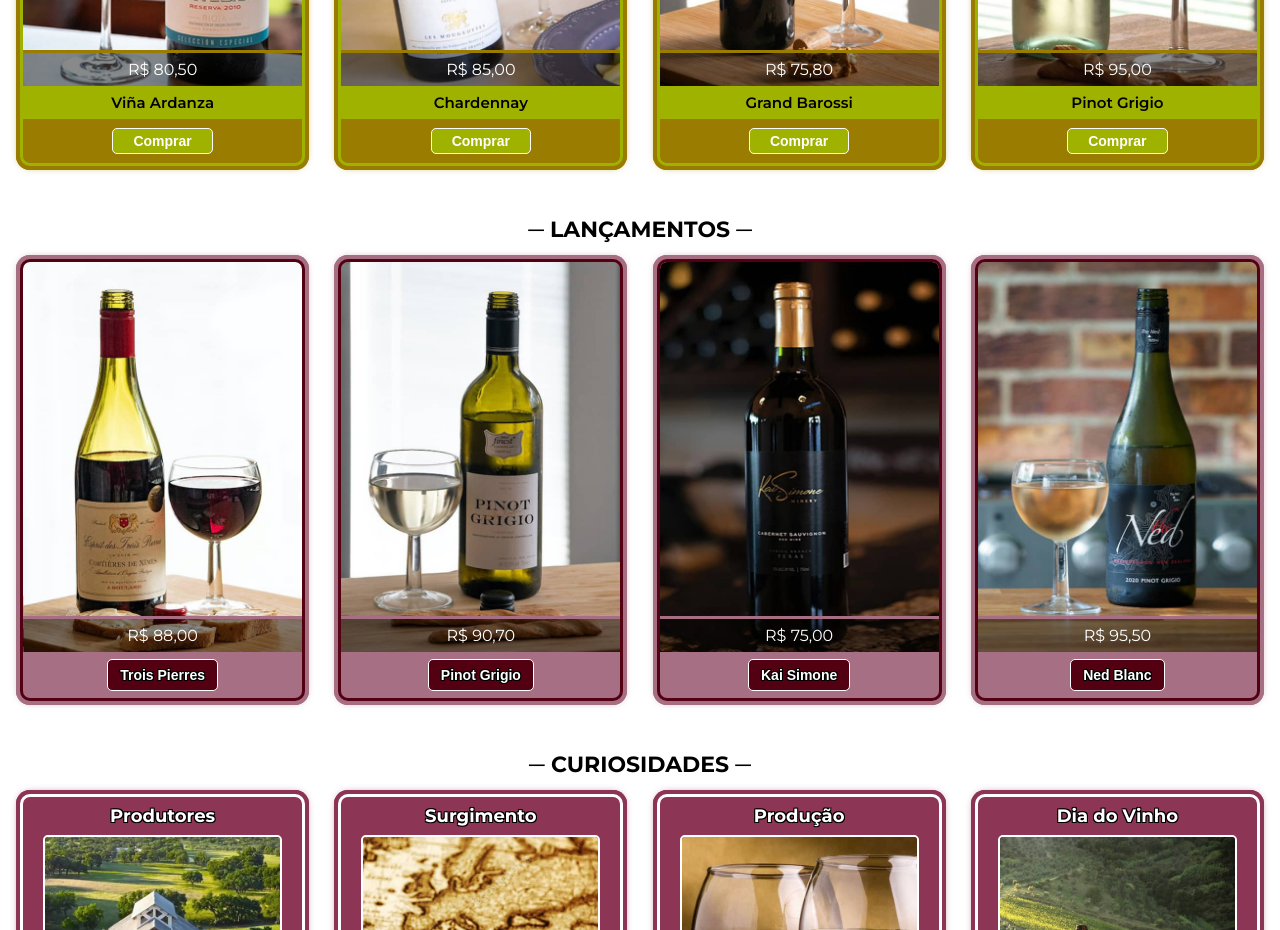
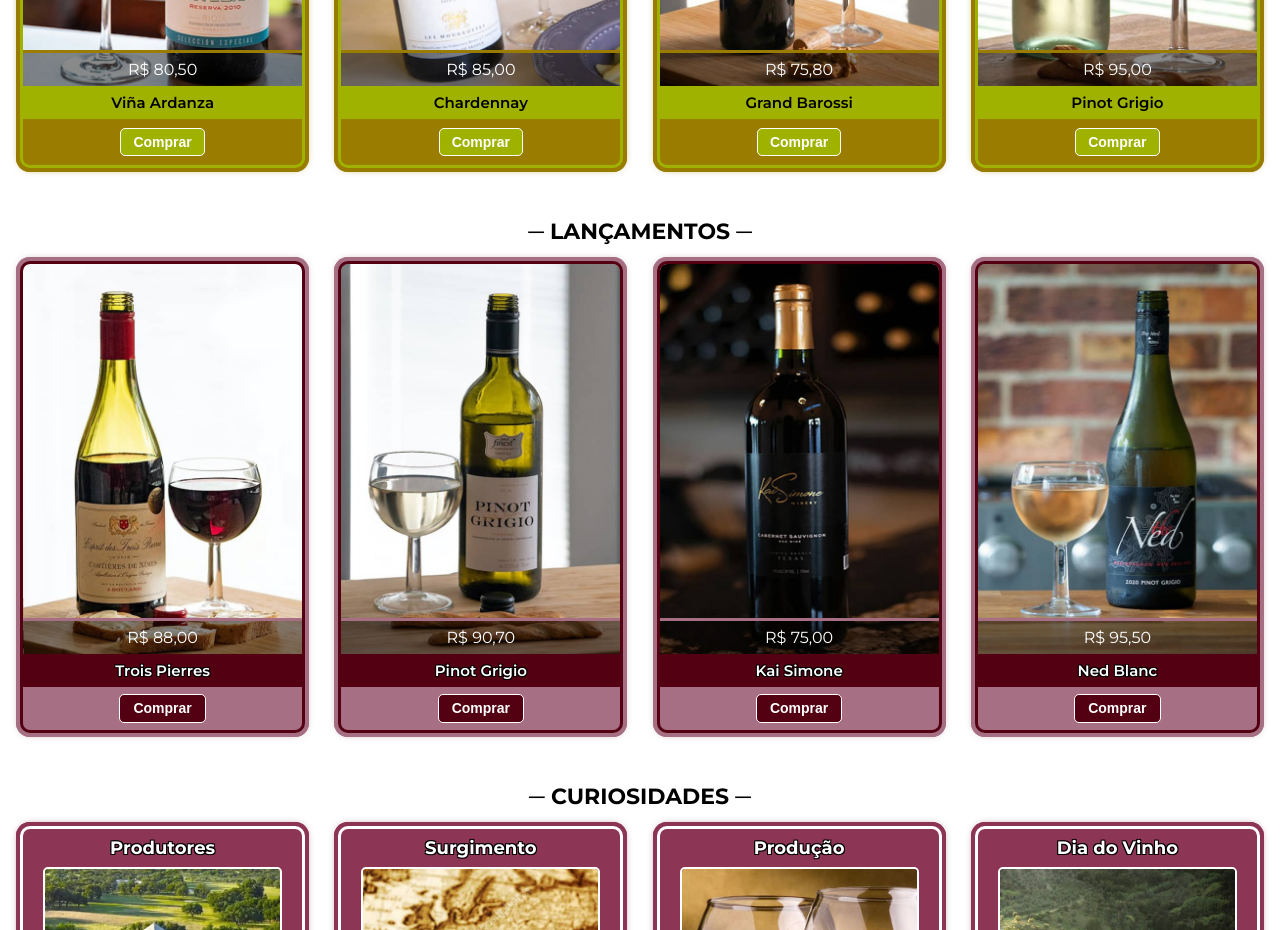
Before and after one commit to ChristianBDevezas/projetodh-teste, a website: page index.html in a window 1280 px wide. Shown: the part 1500-2430 px from the top of the page. Drawn offline with Linux system fonts and the light colour scheme.

Commit message:
adiciona botao comprar

```diff
--- a/index.html
+++ b/index.html
@@ -298,7 +298,8 @@
                     </header>
 
                     <footer>
-                        <button class="release__item__name">Trois Pierres</button>
+                        <span class="release__item__name">Trois Pierres</span>
+                        <button class="release__item__btn">Comprar</button>
                     </footer>
                 </article>
 
@@ -312,7 +313,8 @@
                     </header>
 
                     <footer>
-                        <button class="release__item__name">Pinot Grigio</button>
+                        <span class="release__item__name">Pinot Grigio</span>
+                        <button class="release__item__btn">Comprar</button>
                     </footer>
                 </article>
 
@@ -326,7 +328,8 @@
                     </header>
 
                     <footer>
-                        <button class="release__item__name">Kai Simone</button>
+                        <span class="release__item__name">Kai Simone</span>
+                        <button class="release__item__btn">Comprar</button>
                     </footer>
                 </article>
 
@@ -340,7 +343,8 @@
                     </header>
 
                     <footer>
-                        <button class="release__item__name">Ned Blanc</button>
+                        <span class="release__item__name">Ned Blanc</span>
+                        <button class="release__item__btn">Comprar</button>
                     </footer>
                 </article>
             </div>
--- a/public/css/home.css
+++ b/public/css/home.css
@@ -258,7 +258,7 @@
 
 .promotion__item__btn {
     margin: .9rem 0;
-    padding: .4rem 2rem;
+    padding: .5rem 1.2rem;
     border-radius: 5px;
     background-color: var(--cor-vinho-verde);
     color: var(--cor-branca);
@@ -331,26 +331,31 @@
     bottom: 0px;
 }
 
-.release__item footer {
-    padding: .7rem 0;
-}
-
 .release__item__name {
+    display: block;
     padding: .7rem 1.2rem;
-    font-size: 1.4rem;
+    font-size: 1.5rem;
     font-weight: 600;
     background: var(--cor-vinho-escuro);
-    border: 1px solid var(--cor-branca);
-    border-radius: 5px;
-    cursor: pointer;
     color: var(--cor-branca);
     text-shadow: -1px -1px 0 var(--cor-preta), 1px -1px 0 var(--cor-preta), -1px 1px 0 var(--cor-preta), 1px 1px 0 var(--cor-preta);
     transition: all .5s;
 }
-.release__item__name:hover {
-    color: var(--cor-preta);
-    text-shadow: none;
-    background: rgba(255, 255, 255, .5);
+
+.release__item__btn {
+    font-size: 1.4rem;
+    font-weight: 600;
+    padding: .55rem 1.3rem;
+    background: var(--cor-vinho-escuro);
+    color: var(--cor-branca);
+    border: 1px solid var(--cor-branca);
+    border-radius: 5px;
+    cursor: pointer;
+    margin: .7rem 0;
+    transition: all .5s;
+}
+.release__item__btn:hover {
+    background: rgb(153, 72, 103);
 }
 
 /**SECTION CURIOSITY**/
```
